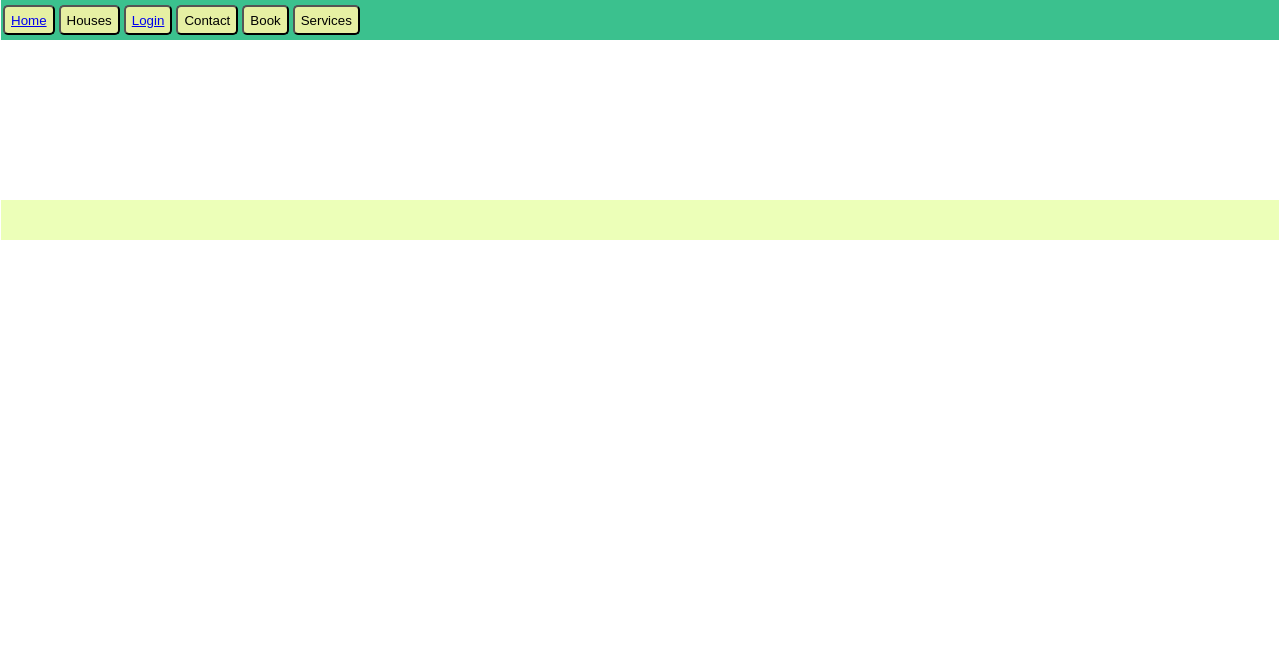
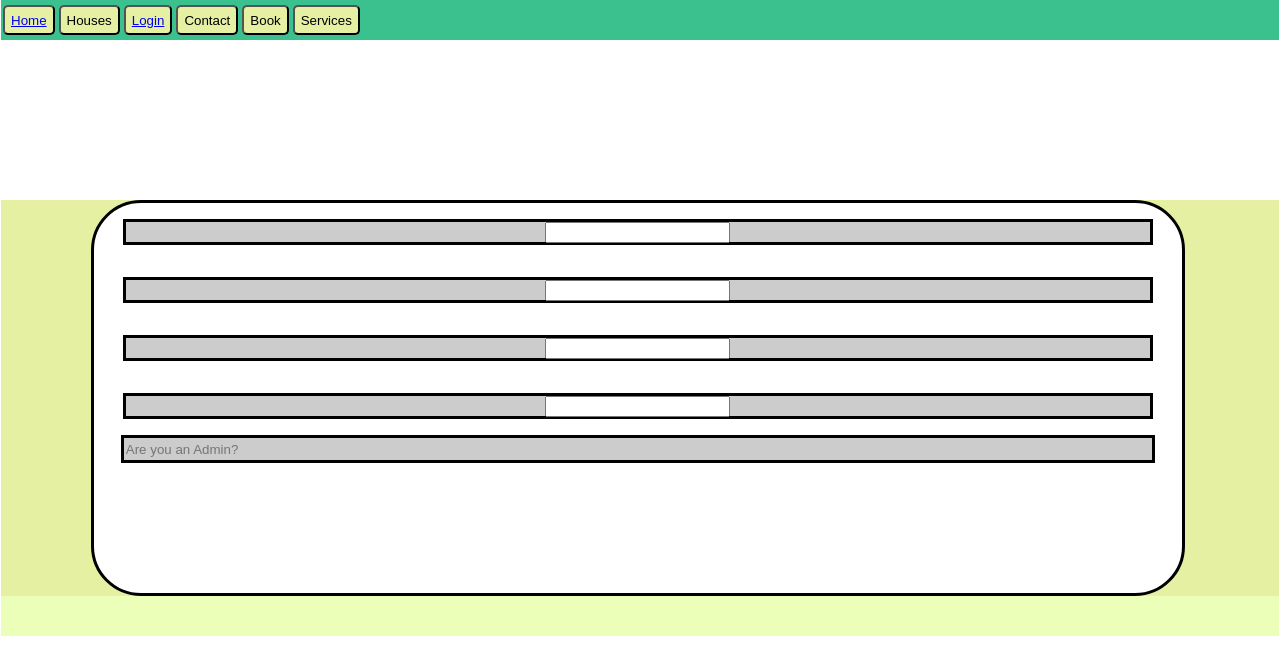
Before and after one commit to Jnewell279/Casa-Feraido, a PHP site: page /signup_page.php in a window 1280 px wide. Shown: the part 145-800 px from the top of the page. Run offline with PHP 8.4, Linux system fonts and the light colour scheme.

Commit message:
styling and formating signup page

```diff
--- a/css/style.css
+++ b/css/style.css
@@ -54,6 +54,7 @@ body{
     border-color: #000000;
     background-color: #ffffff;
 }
+/*login page design*/
 .body_login_col{
     display:grid;
     grid-template-columns: 7vw 85.5vw 7vw;
@@ -83,3 +84,28 @@ body{
     justify-content: center;
     align-items: center;
 }
+/*sign up page*/
+.body_signup_col{
+    display:grid;
+    grid-template-columns: 7vw 85.5vw 7vw;
+    height: 49.5vh;
+}
+.body_signup_form{
+    display:flex;
+    flex-direction: column;
+    justify-content: center;
+    align-items: center;
+}
+.body_signup_box{
+    height: 20px;
+    width: 80vw;
+    background-color: #cccccc;
+    display:flex;
+    justify-content: center;
+    align-items: center;
+    border:solid;
+}
+.signup_form_submit{
+    height: 50px;
+    width: 60vw;
+}
--- a/templates/body_signup.php
+++ b/templates/body_signup.php
@@ -0,0 +1,17 @@
+<div class="body_signup_col">
+    <div></div>
+    <div class="body_main">
+        <form class="body_signup_form">
+            <p class="body_signup_box"><input></p>
+            <p class="body_signup_box"><input></p>
+            <p class="body_signup_box"><input></p>
+            <p class="body_signup_box"><input></p>
+            <input list="is_admin" placeholder="Are you an Admin?" class="body_signup_box">
+            <dataset id="is_admin">
+                <option value="Yes">
+                <option value="No">
+            </dataset>
+        </form>
+    </div>
+    <div></div>
+</div>
```
